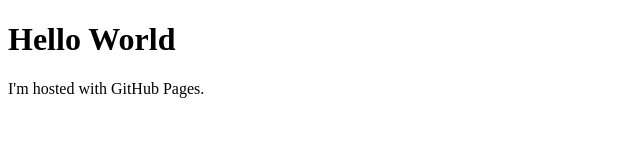
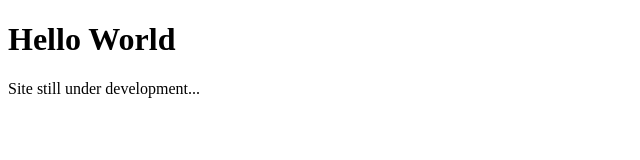
Before and after one commit to Yilis/Yilis.github.io, a plain HTML site: page index.html in a window 1280 px wide. Shown: the full height of the page, 0-640 px from the left. Drawn offline with Linux system fonts and the light colour scheme.

Commit message:
Changed text

```diff
--- a/index.html
+++ b/index.html
@@ -2,6 +2,6 @@
 <html>
 <body>
 <h1>Hello World</h1>
-<p>I'm hosted with GitHub Pages.</p>
+<p>Site still under development...</p>
 </body>
 </html>
```
